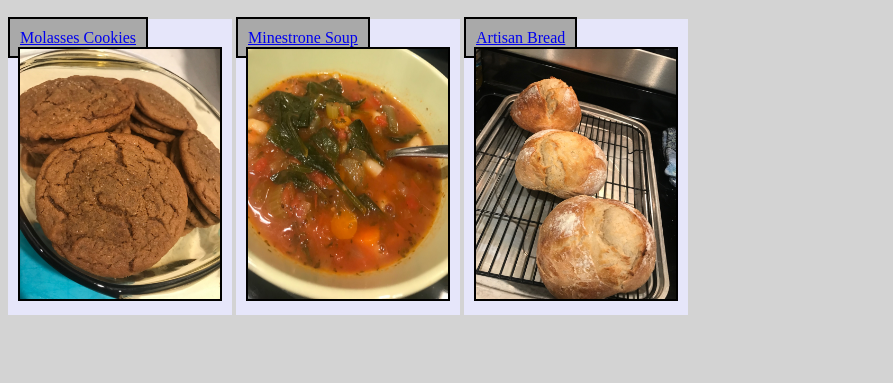
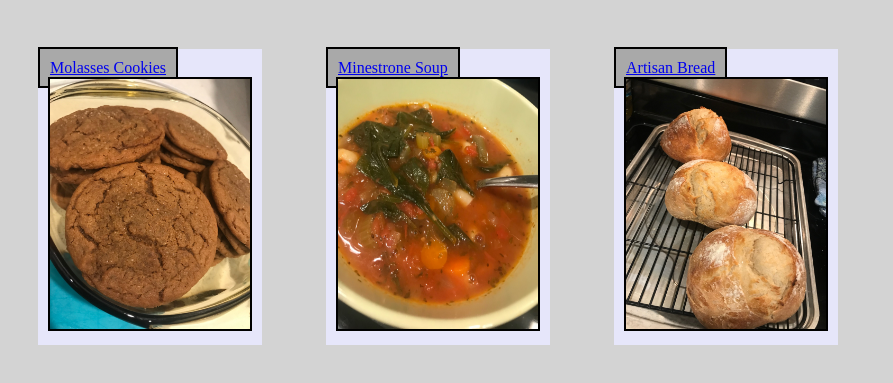
Before and after one commit to TheMonkeyLoses/odin-recipes, a plain HTML site: page index.html in a window 1280 px wide. Shown: the part 61-444 px from the top of the page, without its empty margins (0-893 px from the left). Drawn offline with Linux system fonts and the light colour scheme.

Commit message:
Add margin between recipe cards

```diff
--- a/style.css
+++ b/style.css
@@ -2,6 +2,7 @@ div {
     display: inline-block;
     background-color: lavender;
     padding: 10px;
+    margin: 30px;
 }
 
 img {
```
